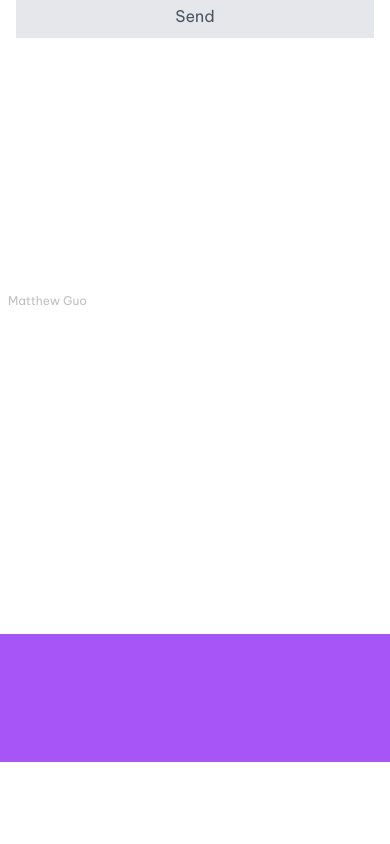
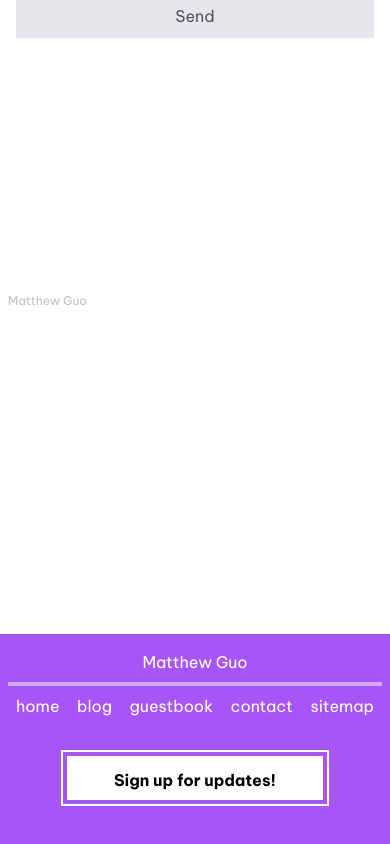
Before and after one commit to a-me-lia/homescreenet, a Next.js app: page /contact in a window 390 px wide. Shown: the part 530-1374 px from the top of the page. Before the commit the page ends 1292 px from the top, so only its background shows below. Built offline with nearby package versions, Linux system fonts and the light colour scheme; no server answers; what kysely-planetscale would draw is missing.

Commit message:
footor
Signed-off-by: marin <110259342+a-me-lia@users.noreply.github.com>

```diff
--- a/src/app/actions.ts
+++ b/src/app/actions.ts
@@ -71,3 +71,24 @@ export async function SendEmail(
     return error;
   }
 }
+
+export async function SendNews(email: string) {
+  try {
+    const data = await resend.emails.send({
+      from: "lia@yoaso.bi",
+      to: email,
+      subject: "You email has been recieved!",
+      html: `Your email: ${email} will now receive site updates to yoaso.bi, as well as upcoming YOASOBI events and drops! :w:`,
+    });
+    resend.emails.send({
+      from: "postmaster@yoaso.bi",
+      to: "matthewguo.x86@gmail.com",
+      subject: `New subscriber to yoaso.bi`,
+      html: `
+      New subscriber to yoaso.bi: ${email}`,
+    });
+    return data;
+  } catch (error) {
+    return error;
+  }
+}
--- /dev/null
+++ b/src/app/api/auth/[...nextauth]/email.ts
@@ -0,0 +1 @@
+"use server";
--- a/src/app/components/gooter.tsx
+++ b/src/app/components/gooter.tsx
@@ -1,7 +1,93 @@
+"use client";
+import Link from "next/link";
+import SignUpButton from "./signupbutton";
+import useWindowSize from "@/lib/window";
+import { useState } from "react";
 
-export default function Footer(){
-return(<div className="mt-48 h-32 bg-purple-500">        <div className="fixed bottom-1 left-2 text-[12px] text-black/25">
-Matthew Guo
-</div></div>)
+export default function Footer() {
+  const width = useWindowSize();
+  const [expand, setExpand] = useState(false);
+  return (
+    <>
+      {width >= 768 && (
+        <div
+          className={`transition-all duration-[0.8s] ease-in-out  overflow-hidden text-white  bg-purple-500  ${
+            expand ? "h-48 mt-8" : "h-8 mt-48"
+          }`}
+          onMouseEnter={() => setExpand(true)}
+          onMouseLeave={() => setExpand(false)}
+        >
+          {true && (
+            <>
+              <div
+                className={`flex ${
+                  expand ? "opacity-100" : "opacity-0"
+                } flex-col-reverse md:flex-row justify-between  md:px-32 sm:px-2 items-center  transition-opacity duration-1000 h-full `}
+              >
+                <div className="flex flex-row items-center md:space-x-6">
+                  <h1 className="md:block hidden ">Matthew Guo</h1>
+                  <span className="md:block hidden  text-[36px]">/</span>
 
+                  <div className="flex md:flex-col flex-row md:space-x-0 space-x-2 mt-8 md:mt-0">
+                    <Link className=" hover:underline" href="/home">
+                      home
+                    </Link>
+                    <Link className=" hover:underline" href="/home">
+                      blog
+                    </Link>
+                    <Link className=" hover:underline" href="/home">
+                      guestbook
+                    </Link>
+                    <Link className=" hover:underline" href="/home">
+                      contact
+                    </Link>
+                    <Link className=" hover:underline" href="/sitemap.xml">
+                      sitemap
+                    </Link>
+                  </div>
+                </div>
+                <SignUpButton></SignUpButton>
+              </div>
+
+              <div className="fixed bottom-1 left-2 text-[12px] text-black/25">
+                Matthew Guo
+              </div>
+            </>
+          )}
+        </div>
+      )}
+      {width < 768 && (
+        <div className="mt-48 py-4 h-max md:h-48 bg-purple-500 text-white z-50">
+          <div className="flex flex-col justify-between mb-32 px-2  items-center h-full">
+
+                <h1 className="">Matthew Guo</h1>
+                <div className="w-full h-1 bg-white/50 mt-2 mb-2"></div>
+                <div className="flex flex-row  justify-between w-full px-2  mb-8">
+                  <Link className=" hover:underline" href="/home">
+                    home
+                  </Link>
+                  <Link className=" hover:underline" href="/home">
+                    blog
+                  </Link>
+                  <Link className=" hover:underline" href="/home">
+                    guestbook
+                  </Link>
+                  <Link className=" hover:underline" href="/home">
+                    contact
+                  </Link>
+                  <Link className=" hover:underline" href="/sitemap.xml">
+                    sitemap
+                  </Link>
+                </div>
+
+            <SignUpButton></SignUpButton>
+          </div>
+
+          <div className="fixed bottom-1 left-2 text-[12px] text-black/25">
+            Matthew Guo
+          </div>
+        </div>
+      )}
+    </>
+  );
 }
--- /dev/null
+++ b/src/app/components/signupbutton.tsx
@@ -0,0 +1,145 @@
+"use client";
+
+import { useEffect, useState } from "react";
+
+import { SendNews } from "../actions";
+
+export default function SignUpButton() {
+  const [active, setActive] = useState(false);
+  const [submit, setSubmit] = useState(false);
+  const [success, setSuccess] = useState(false);
+  const [email, setEmail] = useState("");
+
+  useEffect(() => {
+    const emailRegex = /^([a-zA-Z0-9._%-]+@[a-zA-Z0-9.-]+\.[a-zA-Z]{2,})$/;
+    function validateEmail(email: string) {
+      return emailRegex.test(email);
+    }
+    setSubmit(validateEmail(email));
+  }, [email]);
+
+  return (
+    <div>
+      <div className="p-1 border-2 border-white md:flex flex-row h-16  hidden">
+        <button
+          onClick={() => {
+            if (success) {
+              setSuccess(false);
+            } else {
+              setActive(!active);
+            }
+          }}
+          className={`hover:bg-transparent transition-all duration-500 w-56 pt-3 pb-2 text-[16px] hover:text-white  ${
+            success ? " text-green-400 " : active ? "text-white" : "text-black"
+          }  ${active ? "bg-transparent" : "bg-white"} font-semibold`}
+        >{`${
+          active
+            ? "No spam, ever :p"
+            : success
+            ? "Success ^w^"
+            : "Sign up for updates!"
+        }`}</button>
+        <div
+          className={` transition-all overflow-hidden duration-500 ${
+            active ? "w-0.5" : "w-0"
+          } h-full bg-white`}
+        ></div>
+        <form
+          id="form"
+          action={async () => {
+            await SendNews(email);
+            (document.getElementById("form") as HTMLFormElement).reset();
+            setEmail("");
+            setActive(false);
+            setSuccess(true);
+          }}
+          className={` md:text-[20px] text-[16px] transition-all overflow-hidden max-h-full duration-700 ${
+            active ? "w-80" : "w-0"
+          } pt-1`}
+        >
+          <label htmlFor="">
+            <input
+              placeholder={`${success ? "success!" : "ikura@yoaso.bi"}`}
+              onChange={(e) => {
+                setEmail(e.target.value);
+              }}
+              className={`h-full pr-2 w-72  pl-6 bg-transparent  focus:outline-none text-white`}
+              type="email"
+            />
+          </label>
+          <button
+            disabled={!submit}
+            className="h-6 w-6   p-0.5 border-2 border-white"
+            type="submit"
+          >
+            <div
+              className={`w-full transition-opacity duration-300 h-full bg-white ${
+                submit ? "opacity-100 hover:opacity-70" : "opacity-0"
+              }`}
+            ></div>
+          </button>
+        </form>
+      </div>
+      <div className="p-1 border-2 border-white md:hidden flex-col h-max  block">
+        <button
+          onClick={() => {
+            if (success) {
+              setSuccess(false);
+            } else {
+              setActive(!active);
+            }
+          }}
+          className={`hover:bg-transparent transition-all duration-500 w-64 pt-3 pb-2 md:text-[20px] text-[16px] hover:text-white ${
+            success ? " text-green-400 " : active ? "text-white" : "text-black"
+          }   ${active ? "bg-transparent" : "bg-white"} font-semibold`}
+        >{`${
+          active
+            ? "No spam, ever :p"
+            : success
+            ? "Success ^w^"
+            : "Sign up for updates!"
+        }`}</button>
+        <div
+          className={` transition-all overflow-hidden duration-500 ${
+            active ? "h-[2px] opacity-50" : "h-0"
+          } w-full bg-white`}
+        ></div>
+        <form
+          id="form"
+          action={async () => {
+            await SendNews(email);
+            (document.getElementById("form") as HTMLFormElement).reset();
+            setEmail("");
+            setActive(false);
+            setSuccess(true);
+          }}
+          className={` flex flex-row justify-between md:text-[20px] text-[16px] transition-all overflow-hidden w-64 duration-700 ${
+            active ? "mt-2 h-7" : "h-0"
+          } `}
+        >
+          <label htmlFor="">
+            <input
+              placeholder={`${success ? "success!" : "ikura@yoaso.bi"}`}
+              onChange={(e) => {
+                setEmail(e.target.value);
+              }}
+              className={`w-full pr-1  pl-2  bg-transparent  focus:outline-none text-white`}
+              type="email"
+            />
+          </label>
+          <button
+            disabled={!submit}
+            className="h-6 w-6 mr-1 p-0.5 border-2 border-white"
+            type="submit"
+          >
+            <div
+              className={`w-full transition-opacity duration-300 h-full bg-white ${
+                submit ? "opacity-100" : "opacity-0"
+              }`}
+            ></div>
+          </button>
+        </form>
+      </div>
+    </div>
+  );
+}
```
Also changed, not shown: src/app/home/home.tsx (+23 -28 lines).
